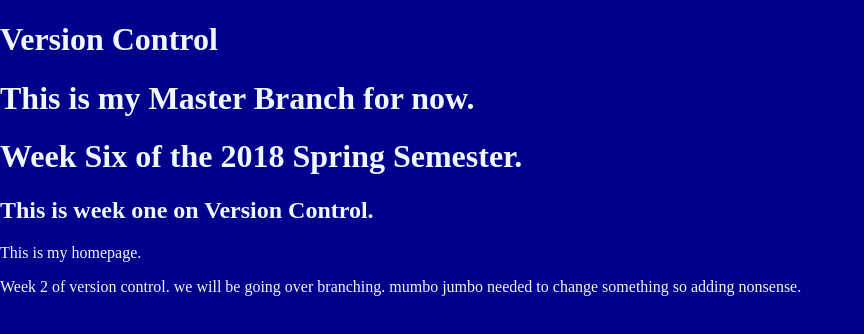
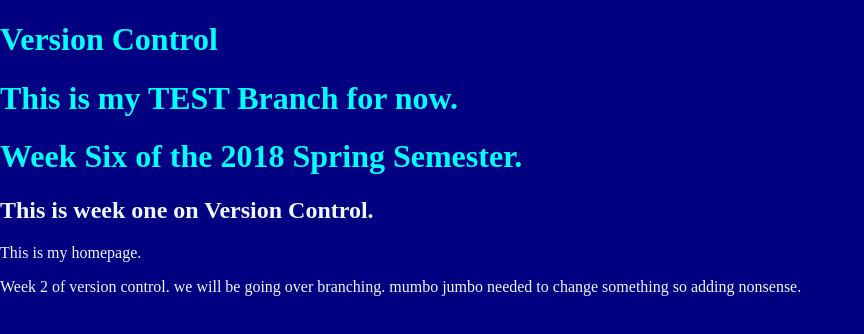
Before and after one commit to Harmony-AS/web-tools-lecture, a plain HTML site: page index.html in a window 1280 px wide. Shown: the whole page, without its empty margins (0-864 px from the left). Drawn offline with nearby package versions, Linux system fonts and the light colour scheme.

Commit message:
worked on test branch
changed text color for h1 tags

```diff
--- a/_css/main.css
+++ b/_css/main.css
@@ -8,9 +8,12 @@ html {
   -webkit-text-size-adjust: 100%;
 }
 html, body  {
-    background-color: darkblue;
+    background-color:navy;
     color: aliceblue;
 	margin: 0;
+}
+h1{
+    color: cyan;
 }
 /* Correct `block` display not defined in IE 8/9.*/
 article,aside,details,figcaption,figure,footer,header,main,nav,section,summary {
--- a/index.html
+++ b/index.html
@@ -20,7 +20,7 @@
     </nav>
     <main>
 
-        <h1>This is my Master Branch for now.</h1>
+        <h1>This is my TEST Branch for now.</h1>
 
         <h1>Week Six of the 2018 Spring Semester.</h1>
         <h2> This is week one on Version Control.</h2>
```
